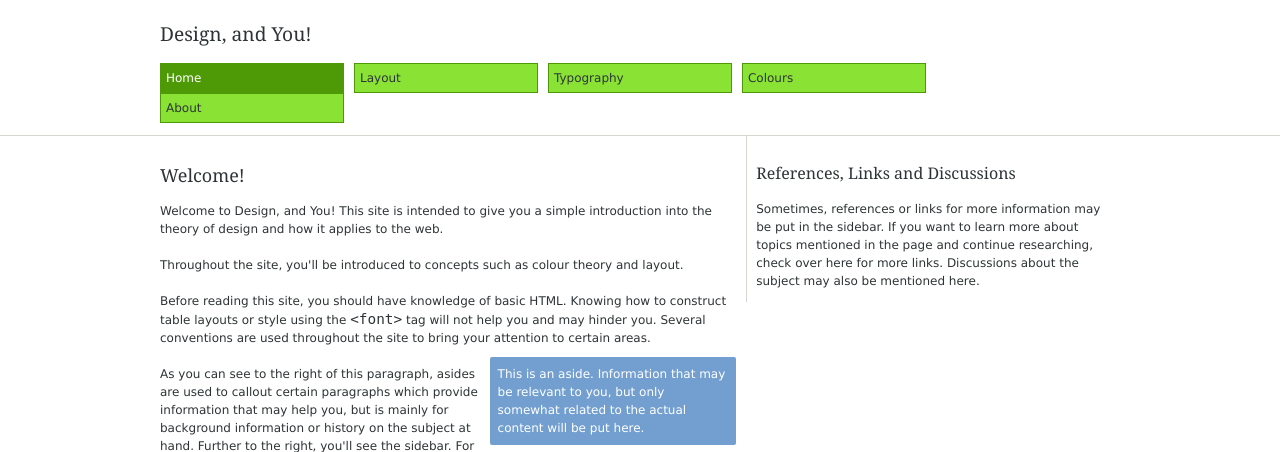
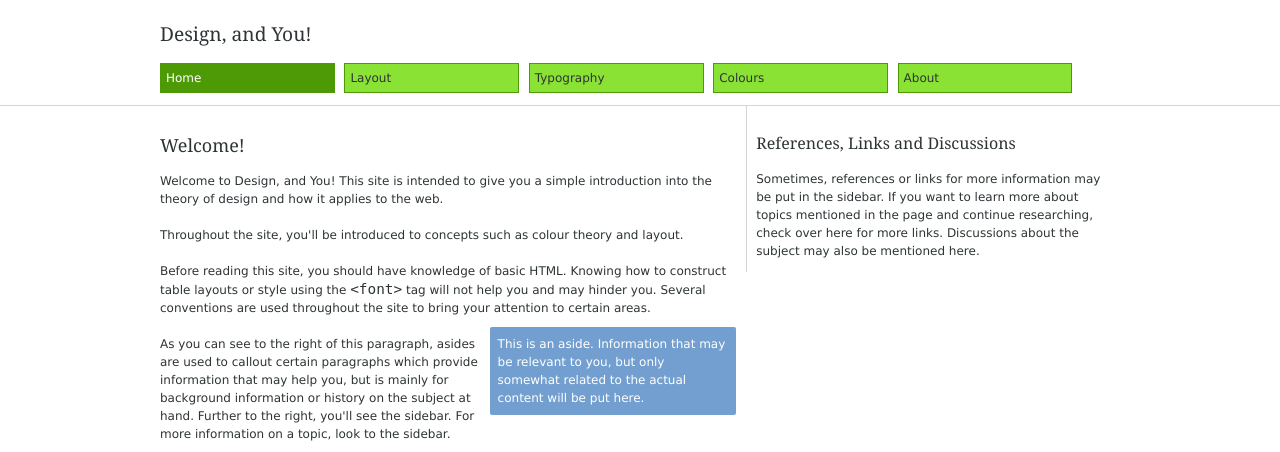
Before and after one commit to rmccue/Design-and-You, a PHP site: page /it/ in a window 1280 px wide. Shown: the top 452 px of the page. Run offline with PHP 8.4, Linux system fonts and the light colour scheme; some libraries are stand-ins or nearby versions.

Commit message:
And change the styling a bit too

```diff
--- a/resources/style.css
+++ b/resources/style.css
@@ -61,7 +61,7 @@ a {
 	background: #8AE234;
 	border: 1px solid #4E9A06;
 	margin-right: 1%;
-	width: 19%;
+	width: 18%;
 }
 #header > .container > ul > li.current {
 	background: #4E9A06;
```
